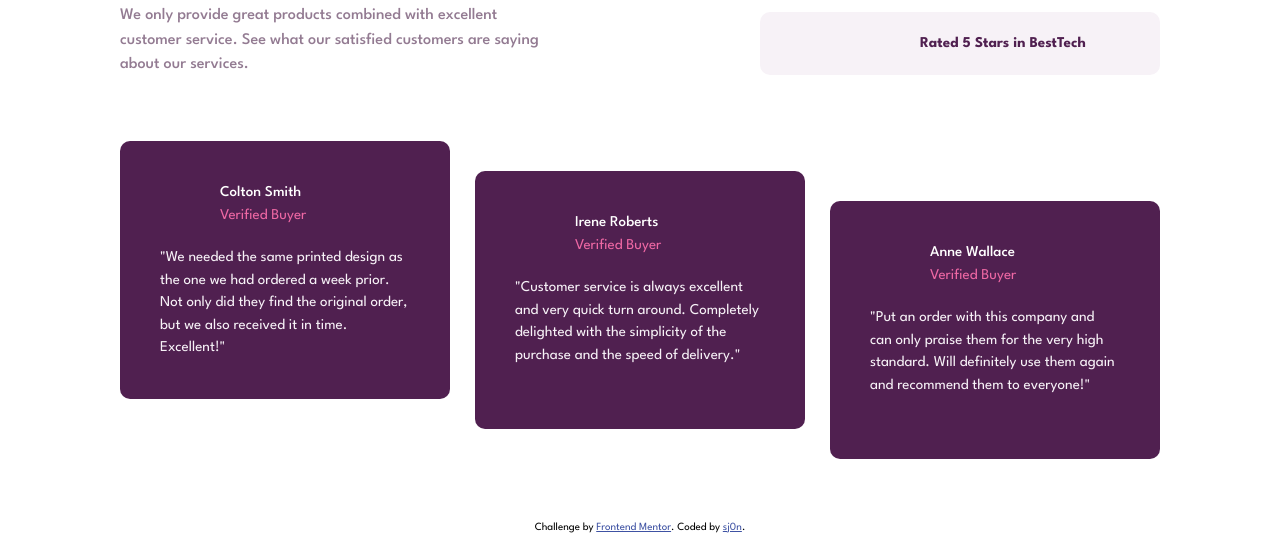
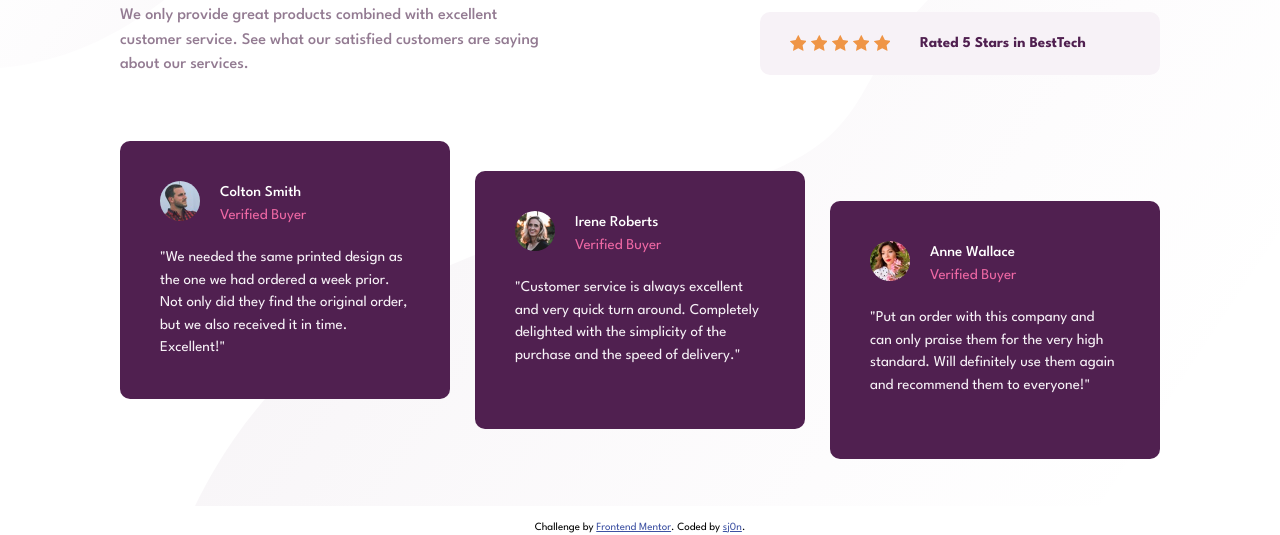
Before and after one commit to sj0n/social-proof-section, a plain HTML site: page index.html in a window 1280 px wide. Shown: the part 294-829 px from the top of the page. Drawn offline with Linux system fonts and the light colour scheme; the site is published under a folder, as on GitHub Pages, so addresses that start at the root find nothing.

Commit message:
Fix link to images

```diff
--- a/index.html
+++ b/index.html
@@ -47,7 +47,7 @@
             <div class="author-card">
                 <div class="author-info">
                     <aside>
-                        <img class="br-circle" src="/images/image-colton.jpg" alt="">
+                        <img class="br-circle" src="./images/image-colton.jpg" alt="">
                     </aside>
                     <div>
                         <p class="font-white-1 fw-500">Colton Smith</p>
@@ -63,7 +63,7 @@
             <div class="author-card">
                 <div class="author-info">
                     <aside>
-                        <img class="br-circle" src="/images/image-irene.jpg" alt="">
+                        <img class="br-circle" src="./images/image-irene.jpg" alt="">
                     </aside>
                     <div>
                         <p class="font-white-1 fw-500">Irene Roberts</p>
@@ -78,7 +78,7 @@
             <div class="author-card">
                 <div class="author-info">
                     <aside>
-                        <img class="br-circle" src="/images/image-anne.jpg" alt="">
+                        <img class="br-circle" src="./images/image-anne.jpg" alt="">
                     </aside>
                     <div>
                         <p class="font-white-1 fw-500">Anne Wallace</p>
--- a/scss/_block.scss
+++ b/scss/_block.scss
@@ -97,7 +97,7 @@
 	display: inline-block;
 	height: 1rem;
 	width: 1rem;
-	background-image: url(../images/icon-star.svg);
+	background-image: url('./images/icon-star.svg');
 	margin-right: 0.3125rem;
 
 	@media screen and (min-width: 900px) {
--- a/scss/_composition.scss
+++ b/scss/_composition.scss
@@ -1,16 +1,16 @@
 @import url('https://fonts.googleapis.com/css2?family=League+Spartan:wght@400;500;700&display=swap');
 
 body {
-    background-image: url('../images/bg-pattern-top-mobile.svg'),
-        url('../images/bg-pattern-bottom-mobile.svg');
+    background-image: url('./images/bg-pattern-top-mobile.svg'),
+        url('./images/bg-pattern-bottom-mobile.svg');
     background-position: top, bottom;
     background-repeat: no-repeat, no-repeat;
     font-family: 'League Spartan', sans-serif;
     font-size: .938rem;
 
     @media screen and (min-width: 1080px) {
-        background-image: url('../images/bg-pattern-top-desktop.svg'),
-            url('../images/bg-pattern-bottom-desktop.svg');
+        background-image: url('./images/bg-pattern-top-desktop.svg'),
+            url('./images/bg-pattern-bottom-desktop.svg');
         background-position: top left, bottom right;
     }
 }
```
Also changed, not shown: style.css, 1 other file.
